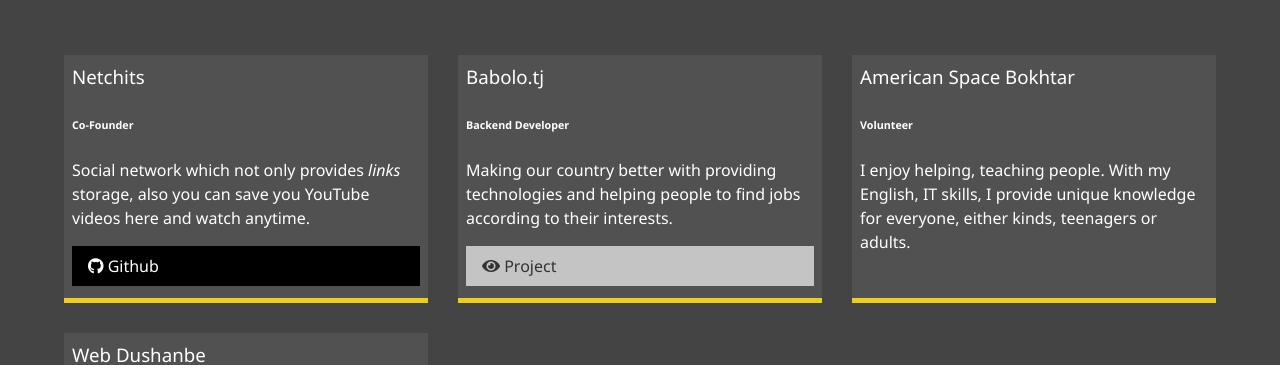
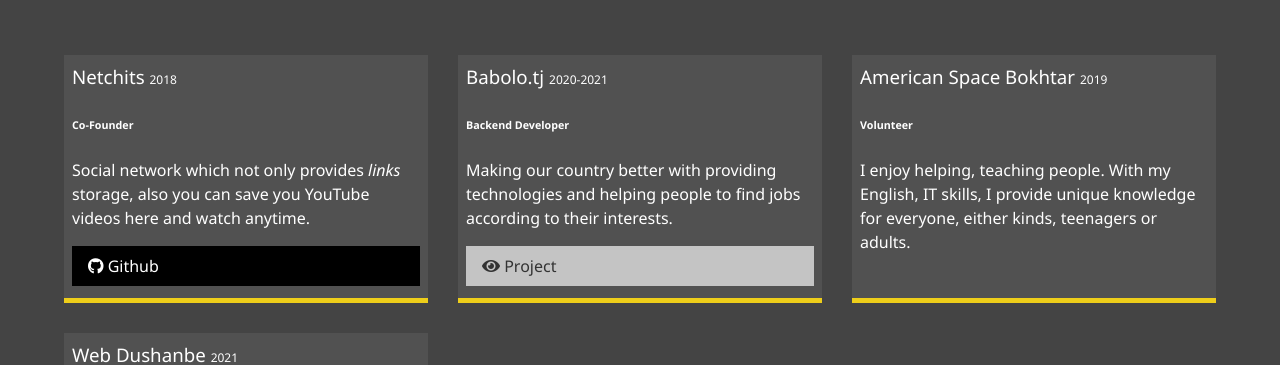
Before and after one commit to mrcat323/mrcat323.github.io, a plain HTML site: page about.html in a window 1280 px wide. Shown: the part 587-952 px from the top of the page. Drawn offline with Linux system fonts and the light colour scheme.

Commit message:
Years added in about page:
- Like from when to when I'd worked on that project (major)

```diff
--- a/about.html
+++ b/about.html
@@ -68,7 +68,7 @@
       </div>
 
       <div class="job job-1">
-        <h3>Netchits</h3>
+        <h3>Netchits <small>2018</small></h3>
         <h6>Co-Founder</h6>
         <p>Social network which not only provides <i>links</i> storage, also you can save you YouTube videos here and watch anytime.</p>
 	<a href="https://github.com/mrcat323/netchits" target="_blank" class="btn-dark">
@@ -78,7 +78,7 @@
       </div>
 
       <div class="job job-2">
-        <h3>Babolo.tj</h3>
+        <h3>Babolo.tj <small>2020-2021</small></h3>
         <h6>Backend Developer</h6>
         <p>Making our country better with providing technologies and helping people to find jobs according to their interests.</p>
         <a href="https://babolo.tj" target="_blank" class="btn-light">
@@ -86,12 +86,12 @@
         </a>
       </div>
       <div class="job job-3">
-        <h3>American Space Bokhtar</h3>
+        <h3>American Space Bokhtar <small>2019</small></h3>
         <h6>Volunteer</h6>
         <p>I enjoy helping, teaching people. With my English, IT skills, I provide unique knowledge for everyone, either kinds, teenagers or adults. </p>
       </div>
       <div class="job job-4">
-        <h3>Web Dushanbe</h3>
+        <h3>Web Dushanbe <small>2021</small></h3>
         <h6>Full Stack Developer</h6>
         <p>Providing better technologies all together with Web Dushanbe. At the same time showing the best practices.</p>
         <a href="https://webdushanbe.com" target="_blank" class="btn-light">
```
